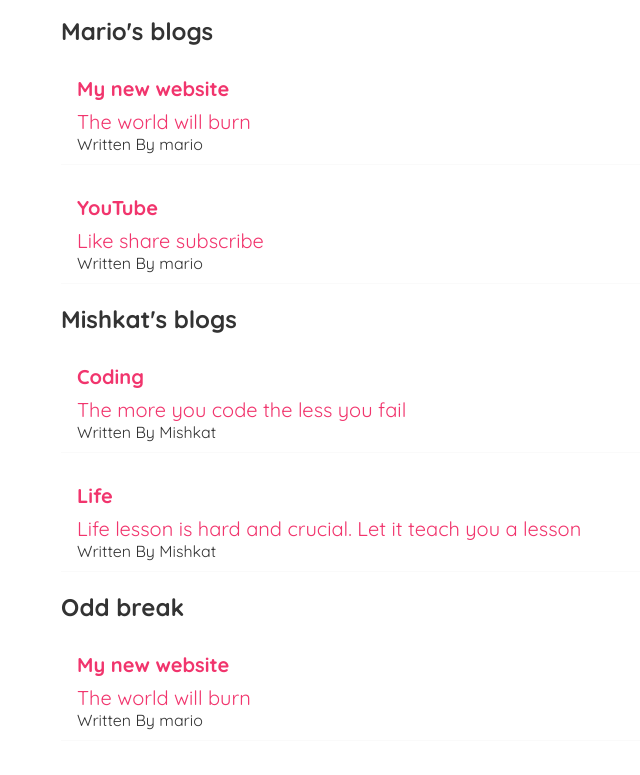
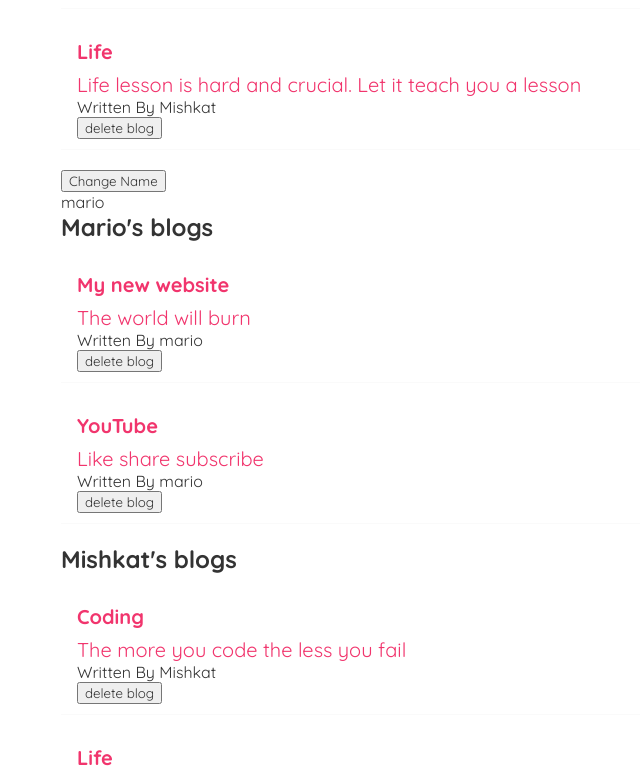
Before and after one commit to MishkatHossain/Dojo-react, a React (Create React App) app: page / in a window 1280 px wide. Shown: the part 998-1773 px from the top of the page, without its empty margins (279-919 px from the left). Built offline with nearby package versions, Linux system fonts and the light colour scheme.

Commit message:
Local12sep

```diff
--- /dev/null
+++ b/data/db.json
@@ -0,0 +1,16 @@
+{
+    "blogs": [
+        {
+            "title": "My first Blog",
+            "body": "Why do we use it?\nIt is a long eshtablished fact that a reader will be distracted from his focus",
+            "author": "mario",
+            "id": 1
+        },
+        {
+            "title": "Opening Party",
+            "body": "So, this is it for me. Rin, obito and Sensei. I am coming",
+            "author": "Usher",
+            "id": 2
+        }
+    ]
+}
--- a/src/Home.js
+++ b/src/Home.js
@@ -1,4 +1,4 @@
-import { useState } from 'react';
+import { useState, useEffect } from 'react';
 import Bloglist from './blog-list'
 
 
@@ -15,13 +15,30 @@ const Home = () => {
 
     ]);
 
+    const [name,setName] = useState('mario');
+
+    const handleDelete = (id) => {
+        const newBlogs = blogs.filter(blog => blog.id !== id)
+        setBlogs(newBlogs);
+    }
+
+    useEffect(()=>{
+        console.log('use effect ran')
+        console.log(name);
+    }, [name]);
+
+
 
     return (
         <div className="home">
-            <Bloglist blogs={blogs} title = "All blogs"/>
-            <Bloglist blogs={blogs.filter((blog)=> blog.author==='mario')} title = "Mario's blogs"/>
-            <Bloglist blogs={blogs.filter((blog)=> blog.author==='Mishkat')} title = "Mishkat's blogs"/>
-            <Bloglist blogs={blogs.filter((blog)=> blog.id%2===1)} title = "Odd break"/>
+            <Bloglist blogs={blogs} title = "All blogs" handleDelete={handleDelete}/>
+            <button onClick={()=> setName('Luigi')}>Change Name</button>
+            <p>{name}</p>
+
+
+            <Bloglist blogs={blogs.filter((blog)=> blog.author==='mario')} title = "Mario's blogs" handleDelete={handleDelete}/>
+            <Bloglist blogs={blogs.filter((blog)=> blog.author==='Mishkat')} title = "Mishkat's blogs" handleDelete={handleDelete}/>
+            <Bloglist blogs={blogs.filter((blog)=> blog.id%2===1)} title = "Odd break" handleDelete={handleDelete}/>
         </div>
      );
 }
--- a/src/blog-list.js
+++ b/src/blog-list.js
@@ -1,4 +1,4 @@
-const BlogList = ({blogs, title}) => {
+const BlogList = ({blogs, title, handleDelete}) => {
 
 
     return (
@@ -9,6 +9,7 @@ const BlogList = ({blogs, title}) => {
                     <h2>{ blog.title }</h2>
                     <p1>{ blog.body }</p1>
                     <p>Written By {blog.author}</p>
+                    <button onClick={() => handleDelete(blog.id)}> delete blog  </button>
                 </div>
             ))}
         </div>
```
